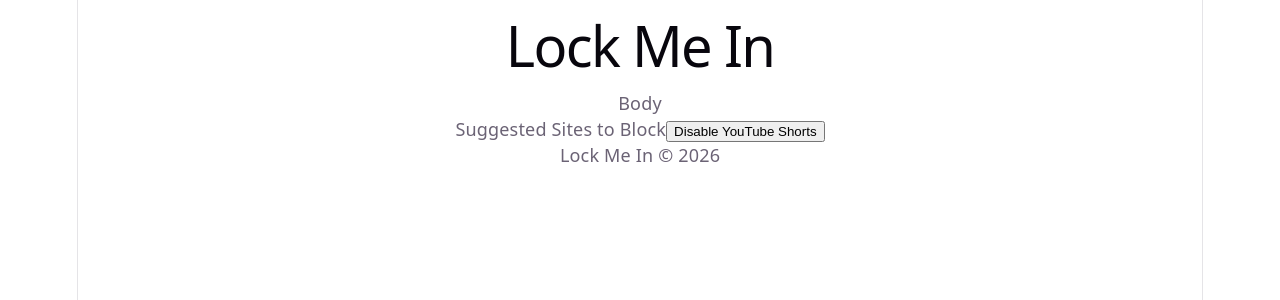
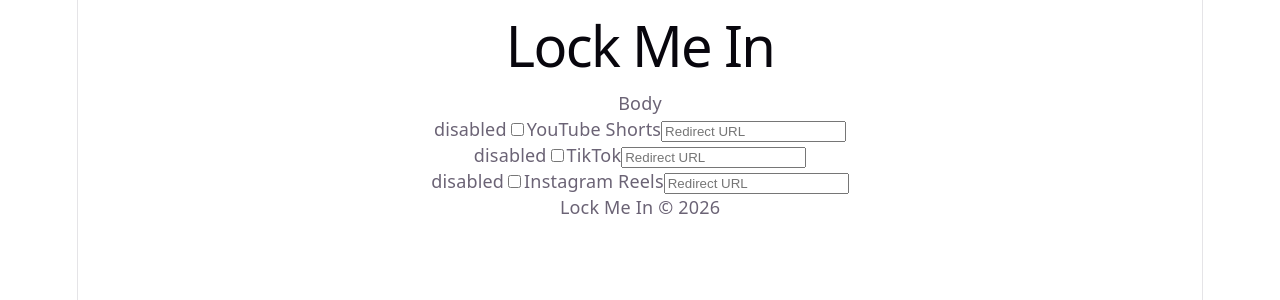
Before and after one commit to davido-noowin/lock-me-in, a React (Vite) app: page / in a window 1280 px wide. Shown: the top 300 px of the page. Built offline with nearby package versions, Linux system fonts and the light colour scheme.

Commit message:
updated code for dynamic multi site redirect

```diff
--- /dev/null
+++ b/src/SiteConfig.ts
@@ -0,0 +1,35 @@
+export type SiteMeta = {
+  id: string;
+  label: string;
+  ruleId: number;
+  urlFilter: string;
+  historyMatch: (url: string) => boolean;
+  hostContains: string;
+};
+
+export const BLOCKABLE_SITES: Record<string, SiteMeta> = {
+  youtubeShorts: {
+    id: "youtubeShorts",
+    label: "YouTube Shorts",
+    ruleId: 1,
+    urlFilter: "||youtube.com/shorts",
+    historyMatch: (url) => url.includes("youtube.com/shorts/"),
+    hostContains: "youtube.com"
+  },
+  tiktok: {
+    id: "tiktok",
+    label: "TikTok",
+    ruleId: 2,
+    urlFilter: "||tiktok.com",
+    historyMatch: (url) => url.includes("tiktok.com"),
+    hostContains: "tiktok.com"
+  },
+  instagramReels: {
+    id: "instagramReels",
+    label: "Instagram Reels",
+    ruleId: 3,
+    urlFilter: "||instagram.com/reels",
+    historyMatch: (url) => url.includes("instagram.com/reels"),
+    hostContains: "instagram.com"
+  }
+};
--- a/src/components/CommonBlockingSites.tsx
+++ b/src/components/CommonBlockingSites.tsx
@@ -1,39 +1,73 @@
 import { useState, useEffect } from "react";
+import { BLOCKABLE_SITES } from "../SiteConfig";
+
+type SiteConfig = {
+  enabled: boolean;
+  redirectUrl: string;
+};
+
+type Sites = Record<string, SiteConfig>;
 
 export default function CommonBlockingSites() {
-    const [enabled, setEnabled] = useState(false);
+  const [sites, setSites] = useState<Sites>({});
 
   useEffect(() => {
-        chrome.storage.local.get({ redirectEnabled: false }, (result) => {
-            setEnabled(Boolean(result.redirectEnabled));
-        });
-
-        const handleStorageChange = (
-            changes: { [key: string]: chrome.storage.StorageChange },
-            area: string
-        ) => {
-            if (area === "local" && changes.redirectEnabled) {
-                setEnabled(Boolean(changes.redirectEnabled.newValue));
-            }
+    const loadSites = async () => {
+      const result = await chrome.storage.local.get({ sites: {} });
+      setSites(result.sites as Sites);
     };
-
-        chrome.storage.onChanged.addListener(handleStorageChange);
-        return () => {
-            chrome.storage.onChanged.removeListener(handleStorageChange);
-        };
+    loadSites();
   }, []);
 
-    function toggleRedirect() {
-        chrome.storage.local.set({ redirectEnabled: !enabled });
+  async function toggleSite(key: string) {
+    const updated: Sites = {
+      ...sites,
+      [key]: {
+        ...sites[key],
+        enabled: !sites[key]?.enabled,
+        redirectUrl: sites[key]?.redirectUrl ?? "https://www.google.com/",
+      },
+    };
+    setSites(updated);
+    await chrome.storage.local.set({ sites: updated });
+  }
+
+  async function updateRedirectUrl(key: string, url: string) {
+    const updated: Sites = {
+      ...sites,
+      [key]: {
+        ...sites[key],
+        enabled: !sites[key]?.enabled,
+        redirectUrl: url,
+      },
+    };
+    setSites(updated);
+    await chrome.storage.local.set({ sites: updated });
   }
 
   return (
     <div>
-            Suggested Sites to Block
-            <button onClick={toggleRedirect}>
-                {enabled ? "Enable YouTube Shorts" : "Disable YouTube Shorts" }
-            </button>
-
+      {Object.entries(BLOCKABLE_SITES).map(
+        ([key, meta]) => (
+          <div key={key}>
+            <label>
+              {sites[key]?.enabled ? "enabled" : "disabled"}
+              <input
+                type="checkbox"
+                checked={sites[key]?.enabled || false}
+                onChange={() => toggleSite(key)}
+              />
+              {meta.label}
+            </label>
+            <input
+              type="text"
+              placeholder="Redirect URL"
+              value={sites[key]?.redirectUrl || ""}
+              onChange={(e) => updateRedirectUrl(key, e.target.value)}
+            />
           </div>
-    )
+        ),
+      )}
+    </div>
+  );
 }
```
Also changed, not shown: public/background.js (+57 -53 lines), public/siteConfig.js (added, +26 -0 lines), public/manifest.json, 6 other files (tests, documents, lock files or other folders). Lines whose indentation alone changed are shown as unchanged.
